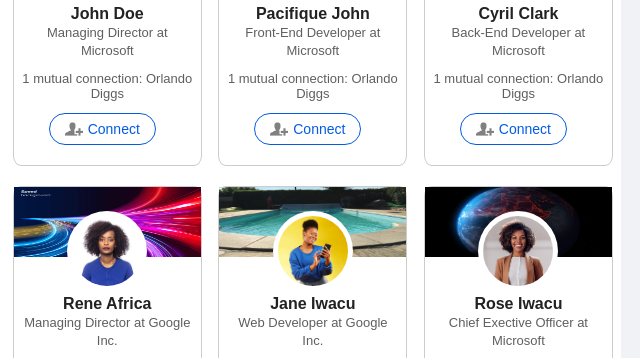
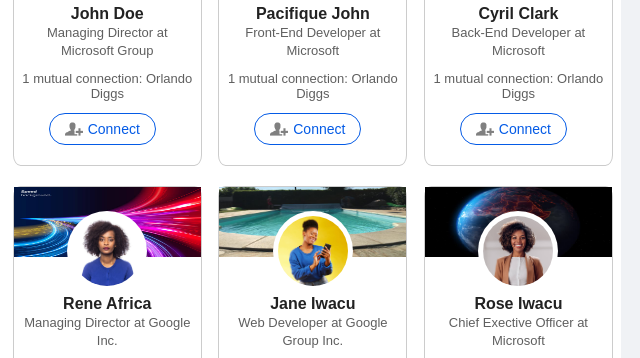
Before and after one commit to PACIFIQUEGIT/Linkedin-Clone, a plain HTML site: page network.html in a window 1280 px wide. Shown: the part 227-585 px from the top of the page, 582-1222 px from the left. Drawn offline with Linux system fonts and the light colour scheme.

Commit message:
more commits

```diff
--- a/network.html
+++ b/network.html
@@ -188,7 +188,7 @@
                 <div class="profile-container-inner">
                     <img src="images/john.jpg" class="profile-pic" alt="">
                     <h1>John Doe</h1>
-                    <b>Managing Director at Microsoft</b>
+                    <b>Managing Director at Microsoft Group</b>
                     <div class="mutual-connection">
                         <span>1 mutual connection: Orlando Diggs</span>
                     </div>
@@ -258,7 +258,7 @@
                 <div class="profile-container-inner">
                     <img src="images/iwacu.jpg" class="profile-pic" alt="">
                     <h1>Jane Iwacu</h1>
-                    <b>Web Developer at Google Inc.</b>
+                    <b>Web Developer at Google Group Inc.</b>
                     <div class="mutual-connection">
                         <span>1 mutual connection: Orlando Diggs</span>
                     </div>
```
